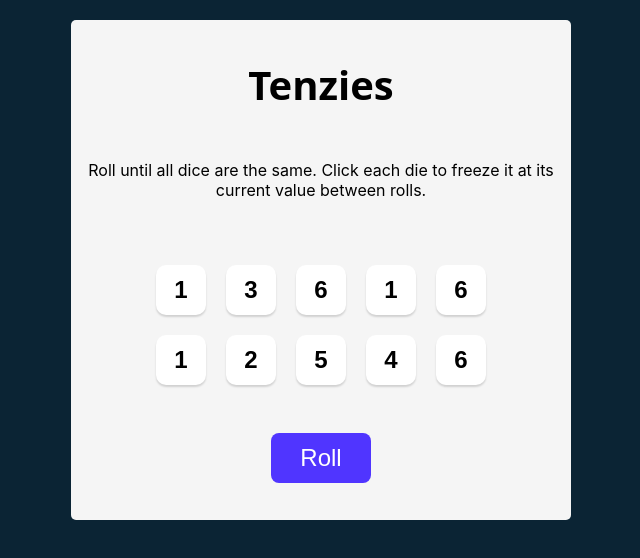
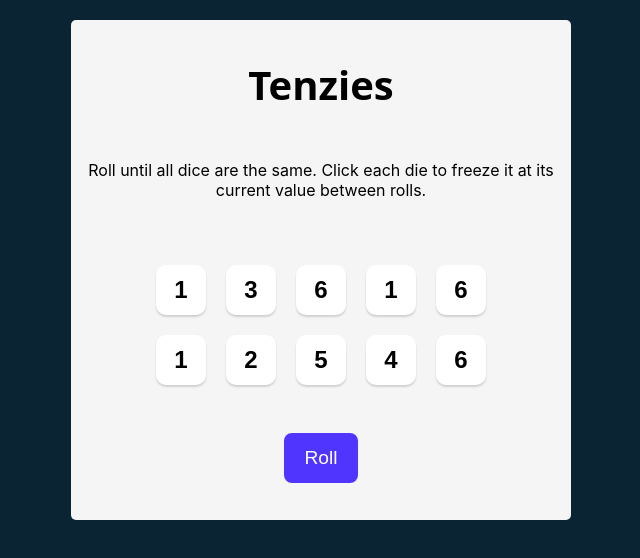
Before and after one commit to Nikethana-Nagasubramanian/tenzies-project, a React (Vite) app: page / in a window 1280 px wide. Shown: the top 558 px of the page, without its empty margins (319-959 px from the left). Built offline with nearby package versions, Linux system fonts and the light colour scheme.

Commit message:
Finished the game - Tenzies is working

```diff
--- a/package.json
+++ b/package.json
@@ -11,6 +11,7 @@
   },
   "dependencies": {
     "react": "^19.1.1",
+    "react-confetti": "^6.4.0",
     "react-dom": "^19.1.1"
   },
   "devDependencies": {
--- a/src/App.jsx
+++ b/src/App.jsx
@@ -1,9 +1,25 @@
-import { useState } from 'react'
+import { useState, useEffect } from 'react'
 import './App.css'
 import Die from './components/Die'
 import { nanoid } from "nanoid"
+import Confetti from 'react-confetti'
 
 function App() {
+
+  const [diceNumbers, setDiceNumbers] = useState(() => generateAllNewDice())
+  const gameWon = diceNumbers.every(die => die.isHeld) &&
+  diceNumbers.every(die => die.value === diceNumbers[0].value);
+
+  useEffect(()=> {
+    const firstValue = diceNumbers[0].value;
+
+    const allGreen = diceNumbers.every(die => die.isHeld)
+    const allSameValues = diceNumbers.every(die => die.value === firstValue)
+
+    if(allGreen && allSameValues) {
+      console.log("Game won!")
+    }
+  }, [diceNumbers])
 
   function generateAllNewDice() {
     return new Array(10)
@@ -18,18 +34,21 @@ function App() {
   }
 
   function hold(id) {
-    console.log("You clicked: " + id)
     setDiceNumbers(oldDice => oldDice.map(num => {
       return num.id === id ? {...num, isHeld: !num.isHeld } : num
     }))
   }
 
-  const [diceNumbers, setDiceNumbers] = useState(generateAllNewDice())
-
   function rollDice() {
-    setDiceNumbers(oldDice => oldDice.map(num => {
-      return num.isHeld === true ? num : {...num, value: Math.ceil(Math.random() * 6)}
-    }))
+    if(!gameWon) {
+      setDiceNumbers(oldDice => oldDice.map(num => {
+        return num.isHeld === true ? num : {...num, value: Math.ceil(Math.random() * 6)}
+      }))
+    }
+    else
+    {
+      setDiceNumbers(generateAllNewDice())
+    }
   }
 
   const diceElements = diceNumbers.map((diceObject) => {
@@ -43,12 +62,18 @@ function App() {
   return (
     <>
       <main>
+        {gameWon && <Confetti
+                      gravity={0.3}
+                      wind={0}
+                      friction={0.99}
+                      numberOfPieces={200}
+                    />}
       <h1 className="title">Tenzies</h1>
       <p className="instructions">Roll until all dice are the same. Click each die to freeze it at its current value between rolls.</p>
         <div className='dice-container'>
           {diceElements}
         </div>
-        <button className='roll-btn' onClick={rollDice}>Roll</button>
+        <button className='roll-btn' onClick={rollDice}>{gameWon ? "New Game" : "Roll"}</button>
       </main>
     </>
   )
--- a/src/index.css
+++ b/src/index.css
@@ -70,9 +70,11 @@ button {
 
 .roll-btn {
   background-color: #5035FF;
-  width: 100px;
+  width: auto;
+  white-space: nowrap;
+  padding: 8px 20px;
   height: 50px;
-  font-size: 1.5rem;
+  font-size: 1.2rem;
   border: none;
   border-radius: 8px;
   color: #ffffff;
```
Also changed, not shown: 1 other file (tests, documents, lock files or other folders).
